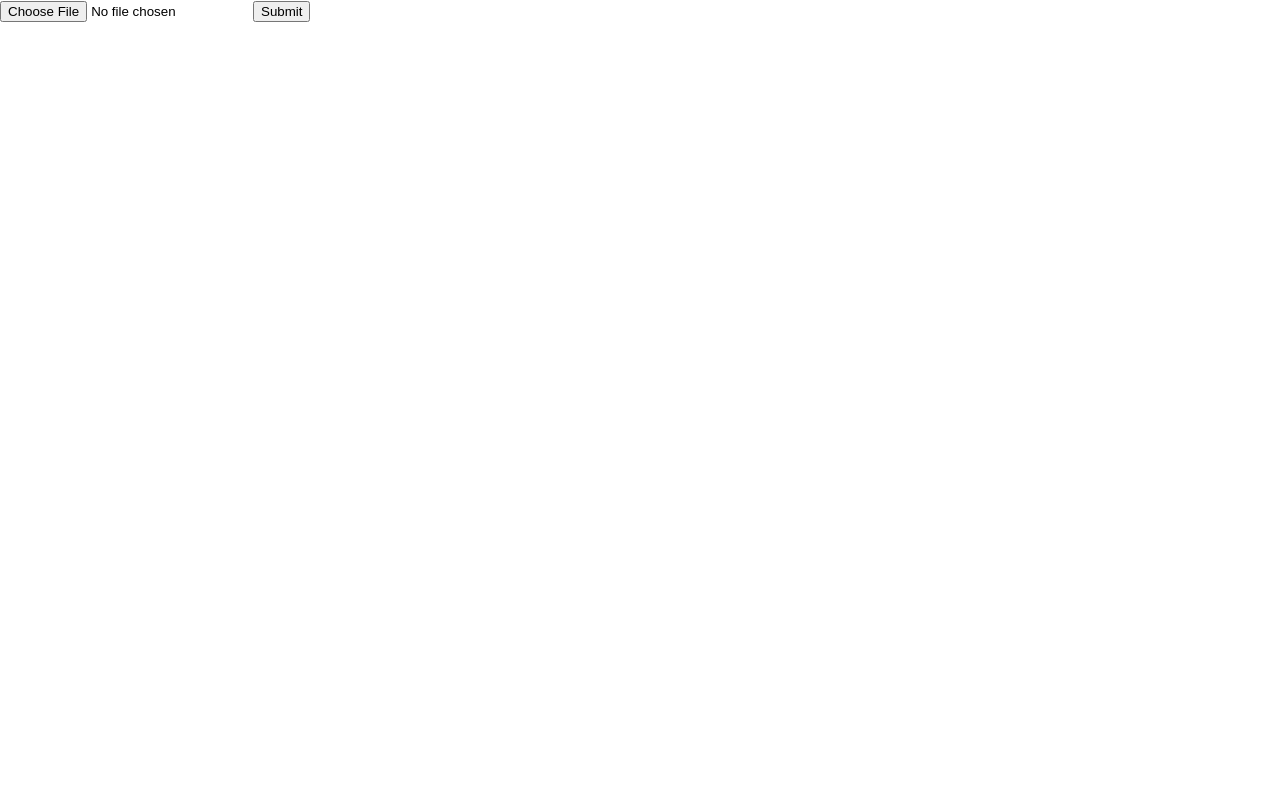
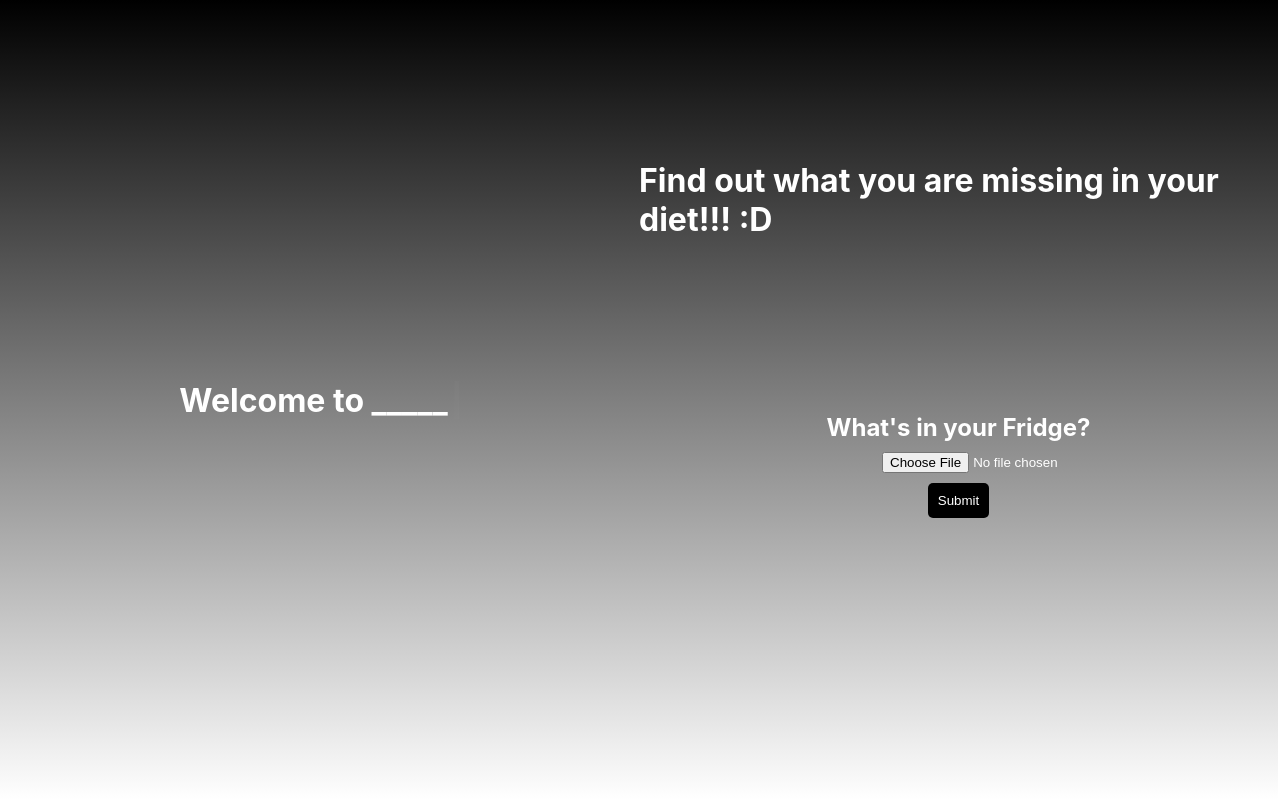
Before and after one commit to AChung1020/HackRUDomination, a React (Create React App) app in the folder Frontend/hackru/: page /Home in a window 1280 px wide. Built offline with nearby package versions, Linux system fonts and the light colour scheme.

Commit message:
CSS Stuff

```diff
--- a/Frontend/hackru/package.json
+++ b/Frontend/hackru/package.json
@@ -13,6 +13,7 @@
     "react-hook-form": "^7.47.0",
     "react-router-dom": "^6.16.0",
     "react-scripts": "5.0.1",
+    "react-simple-typewriter": "^5.0.1",
     "web-vitals": "^2.1.4"
   },
   "scripts": {
--- a/Frontend/hackru/src/App.css
+++ b/Frontend/hackru/src/App.css
@@ -1,48 +1,108 @@
-* {
-  box-sizing: border-box;
+
+
+.Home {
+  display: flex;
+  background-image: linear-gradient( black, white);
+  color: white;
+  height: 100vh;
+  overflow: hidden;
 }
 
-body {
-  margin: 0;
+/* right half of home page */
+.right-half {
+  display: flex;
+  flex-direction: column;
+  flex: 1;
+  justify-content: center;
+  align-items: center;
+  border-right: 2px solid white;
 }
 
-.site-title {
-  font-size: 2rem;
+.right-half form {
+  display: flex;
+  flex-direction: column;
+  flex: 1;
+  justify-content: center;
+  align-items: center;
+  max-width: 50%;
+  max-height: 50%;
 }
 
-/* nav bar */
-.nav {
-  background-color: black;
-  color: white;
-  display: flex;
-  justify-content: space-between;
-  align-items: center;
-  gap: 2rem;
-  padding: 0 1rem;
+.right-half h2 {
+ margin-bottom: 10px;
 }
 
-.nav ul {
-   padding: 0;
-   margin: 0;
-   list-style: none;
-   display: flex;
-   gap: 1rem;
+.right-half input {
+  margin-left: 100px;
 }
 
-.nav a {
-  color: inherit;
-  text-decoration: none;
-  height: 100%;
-  display: flex;
-  align-items: center;
-  padding: .25rem;
-
+.Home button {
+  display: block;
+  background-color: black;
+  border-radius: 5px;
+  padding: 10px;
+  margin: 10px;
+  color: #000000;
+  border: none;
+  cursor: pointer;
+  margin-left: auto;
+  margin-right: auto;
+  color: white;
 }
 
-.nav li.active {
-  color: #777;
+/* left half of home page */
+.left-half {
+  flex: 1;
+  display: flex;
+  justify-content: center;
+  align-items: center;
 }
 
-.nav li:hover {
-  background-color: #777;
+.left-half h1 {
+  font-size: 2rem;
+  display: flex;
+  justify-content: center;
+  align-items: center;
 }
+
+
+/* vitamins page */
+
+.background {
+  background-image: linear-gradient( black, white);
+}
+.vitamin-container {
+  width: 50%; /* Adjust this to make the container's width smaller or larger */
+  max-width: 800px;
+  margin: 0 auto;
+  padding: 20px;
+  color: white;
+  text-align: center;
+}
+
+.vitamin-listing {
+  border: 1px solid #ddd;
+  margin-top: 20px;
+  padding: 15px;
+  border-radius: 8px;
+  color: black;
+  background-color: #fff;
+  box-shadow: 0 4px 6px rgba(0, 0, 0, 0.1);
+}
+
+.vitamin-listing h2 {
+  font-size: 1.5em;
+  margin-bottom: 15px;
+  color: #333;
+  border-bottom: 1px solid #ddd;
+  padding-bottom: 10px;
+}
+
+.food-list {
+  list-style-type: disc;
+  padding-left: 20px;
+}
+
+.food-list li {
+  margin-bottom: 5px;
+}
--- a/Frontend/hackru/src/Pages/DisplayPage_Vitamins.js
+++ b/Frontend/hackru/src/Pages/DisplayPage_Vitamins.js
@@ -2,25 +2,23 @@ import React from 'react';
 import test from './test.json';
 
 function DisplayPage_Vitamins() {
-
   return (
-        <div>
-          <h1>Vitamin Sources</h1>
-          <ul>
-            {/* for loop */}
+    <div className='background'>
+      <div className="vitamin-container">
+        <h1>Let's add some new foods to your diet!</h1>
         {Object.entries(test.Vitamins).map(([vitamin, foods]) => (
-              <li key={vitamin}>
-                <strong>Vitamin {vitamin}</strong>
-                <ul>
+          <div key={vitamin} className="vitamin-listing">
+              <h2>Vitamin {vitamin}</h2>
+              <ul className="food-list">
                 {foods.map(food => (
                   <li key={food}>{food}</li>
                 ))}
               </ul>
-              </li>
+          </div>
         ))}
-          </ul>
+
+      </div>
     </div>
     );
 }
-
 export default DisplayPage_Vitamins;
--- a/Frontend/hackru/src/Pages/Home.js
+++ b/Frontend/hackru/src/Pages/Home.js
@@ -1,5 +1,6 @@
 import React, { useState } from 'react';
 import { useNavigate } from 'react-router-dom';
+import {useTypewriter, Cursor } from 'react-simple-typewriter';
 
 
 function Home() {
@@ -48,12 +49,31 @@ function Home() {
 
     };
 
+    const [welcome]  = useTypewriter({
+        words: ['Welcome to _____'],
+        typeSpeed: 120
+    })
 
-    return (<div>
-        <form onSubmit = { handleUpload }>
-            <input type = 'file' name = 'picture' onChange={handleFile}/>
-            <button onClick={ routeChangeLogin } >Submit</button>
-        </form>
+
+    return (<div className='Home'>
+        <div className='left-half'>
+            <h1> {welcome}
+            <span style={{ color: 'white'}}>
+                <Cursor cursortStyle = '|'/>
+            </span>
+            </h1>
+        </div>
+
+        <div className='right-half'>
+            <h1> Find out what you are missing in your diet!!! :D</h1>
+            <form onSubmit = { handleUpload }>
+                <React.Fragment>
+                <h2>What's in your Fridge?</h2>
+                <input type = 'file' onChange={handleFile}/>
+                </React.Fragment>
+                <button onClick={ routeChangeLogin } >Submit</button>
+            </form>
+        </div>
 
         </div>)
 }
```
Also changed, not shown: 1 other file (tests, documents, lock files or other folders). Lines whose indentation alone changed are shown as unchanged.
